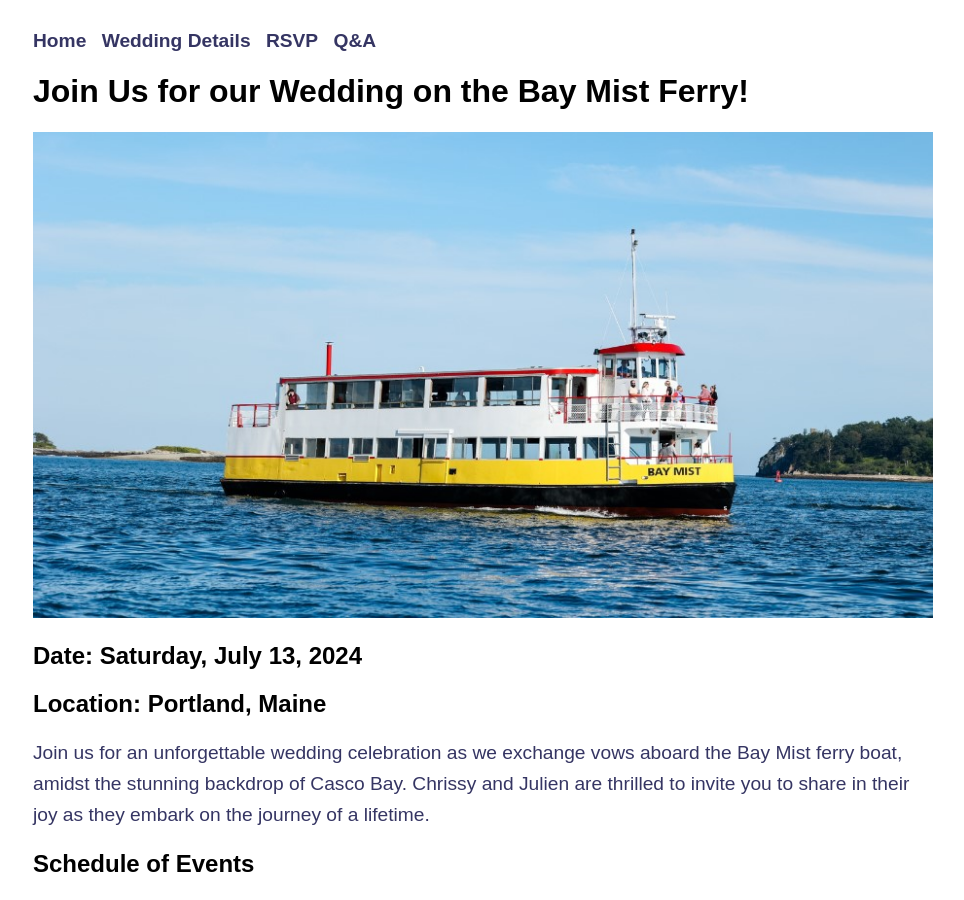
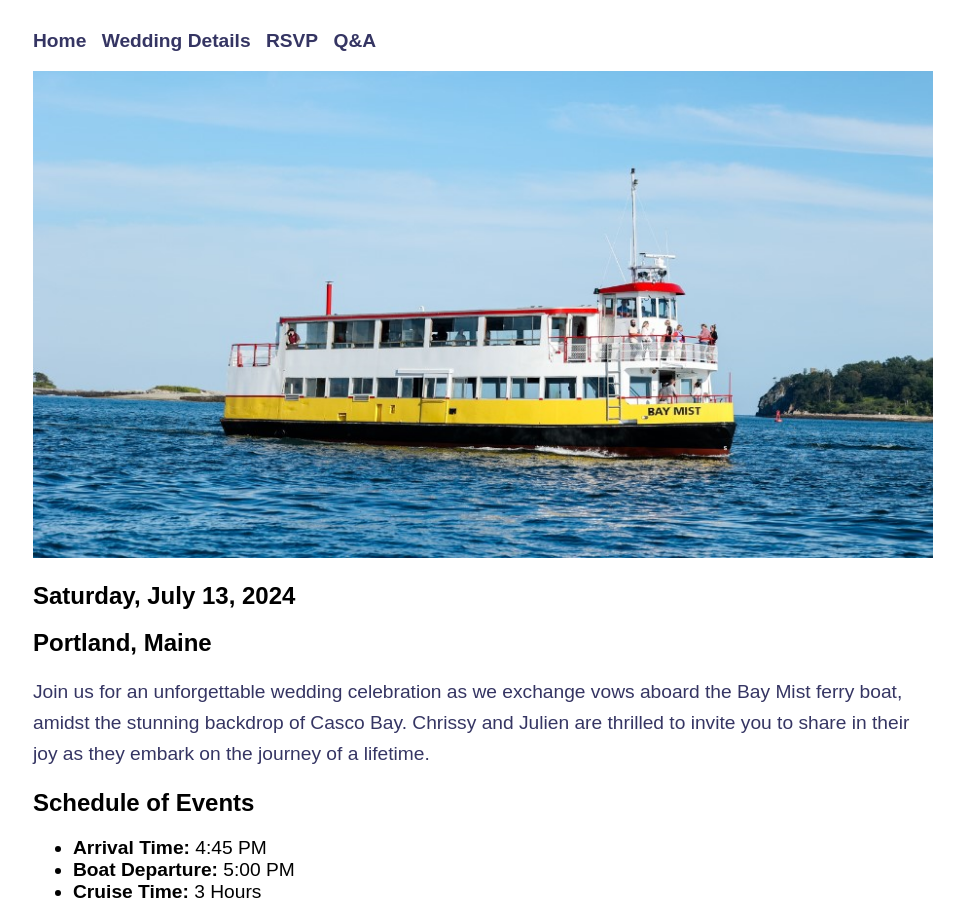
Before and after one commit to christina-ladam/wedding, a Jekyll site: the page built from weddingdetails.html, in a window 1280 px wide and 900 px high. Shown: the whole window, without its empty margins (157-1121 px from the left). Built offline with Jekyll 4.4.1, drawn with Linux system fonts in a browser that asks for light colours; some web fonts are replaced.

Commit message:
Update weddingdetails.html

```diff
--- a/weddingdetails.html
+++ b/weddingdetails.html
@@ -3,10 +3,9 @@ layout: default
 ---
 
   <div class="container">
-    <h1>Join Us for our Wedding on the Bay Mist Ferry!</h1>
     <img src="bay-mist.png">
-    <h2>Date: Saturday, July 13, 2024</h2>
-    <h2>Location: Portland, Maine</h2>
+    <h2>Saturday, July 13, 2024</h2>
+    <h2>Portland, Maine</h2>
 
     <p>Join us for an unforgettable wedding celebration as we exchange vows aboard the Bay Mist ferry boat, amidst the stunning backdrop of Casco Bay. Chrissy and Julien are thrilled to invite you to share in their joy as they embark on the journey of a lifetime.</p>
 
```
